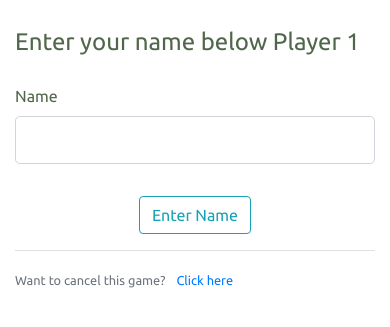
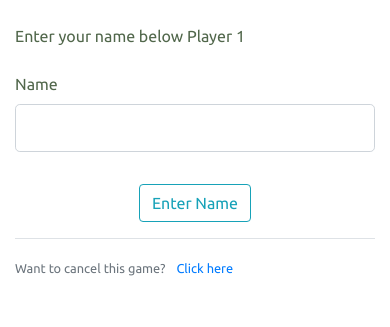
Before and after one commit to Code-Institute-Submissions/pools, a Flask app: page /enternames/1/1 in a window 390 px wide. Shown: the part 56-383 px from the top of the page. Run offline with Flask 2, Linux system fonts and the light colour scheme; some libraries are stand-ins or nearby versions; some web fonts are replaced.

Commit message:
reduced font sizes for mobile view

```diff
--- a/forms.py
+++ b/forms.py
@@ -4,7 +4,7 @@ from wtforms.validators import DataRequired, Length, NumberRange
 
 
 class PlayerNumForm(FlaskForm):
-    players = IntegerField('Enter 1 for 1 Player mode or 2 for 2 Player mode',
+    players = IntegerField('1 for 1 Player mode or 2 for 2 Players',
                            validators=[DataRequired(), NumberRange(min=1, max=2)])
     submit = SubmitField('Confirm')
 
--- a/static/main.css
+++ b/static/main.css
@@ -139,7 +139,7 @@ body {
     font-size: 1.2rem;
   }
 
-  .week {
+  .week, .entername {
     font-size: 1rem;
   }
 }
--- a/templates/enternames.html
+++ b/templates/enternames.html
@@ -4,7 +4,7 @@
   <form action="" method="POST">
     {{ form.hidden_tag() }}
     <fieldset class="form-group">
-      <legend class="margin-bottom mb-4">Enter your name below Player {{ id }}</legend>
+      <legend class="margin-bottom mb-4 entername">Enter your name below Player {{ id }}</legend>
       <div class="form-group">
         {{ form.playername.label(class="form-control-label") }}
         {% if form.playername.errors %}
--- a/templates/newgame.html
+++ b/templates/newgame.html
@@ -16,7 +16,7 @@
                   {% endfor %}
                 </div>
               {% else %}
-                {{ form.players(class="form-control form-control-lg") }}
+                {{ form.players(class="form-control form-control-lg ") }}
               {% endif %}
             </div>
           </fieldset>
```
